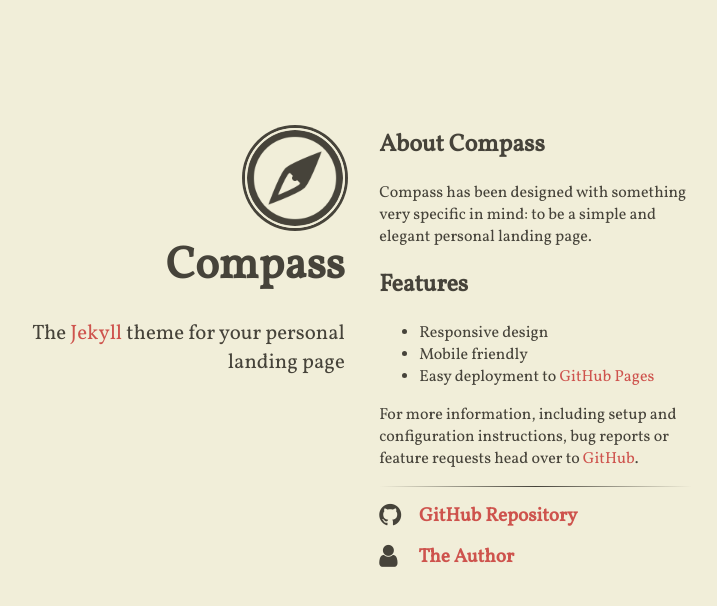
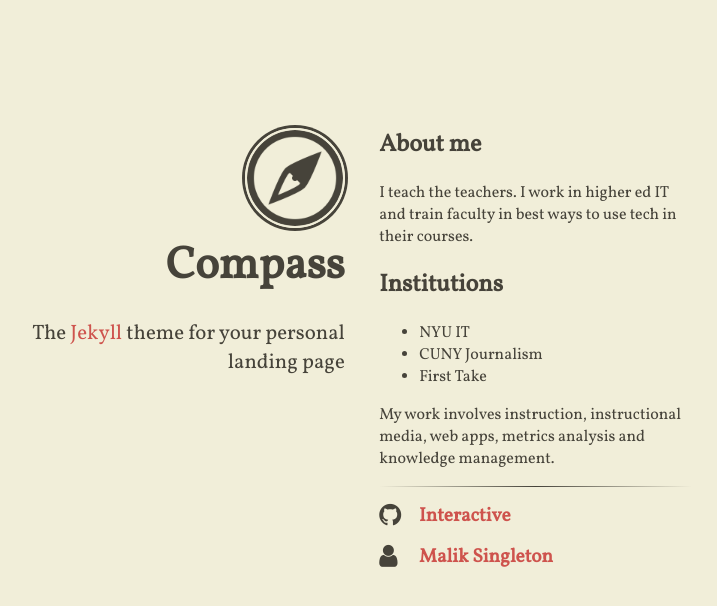
Before and after one commit to mrsingleton/mrsingleton.github.io, a Jekyll site: the page built from index.html, in a window 1280 px wide. Shown: the top 606 px of the page, without its empty margins (288-1005 px from the left). Built offline with Jekyll 4.4.1, drawn with Linux system fonts in a browser that asks for light colours; nearby versions of some CDN libraries.

Commit message:
Update content.html

```diff
--- a/_includes/content.html
+++ b/_includes/content.html
@@ -1,24 +1,24 @@
-<h2>About Compass</h2>
-<p>Compass has been designed with something very specific in mind: to be a simple and elegant personal landing page.</p>
+<h2>About me</h2>
+<p>I teach the teachers. I work in higher ed IT and train faculty in best ways to use tech in their courses.</p>
 
-<h2>Features</h2>
+<h2>Institutions</h2>
 <ul>
-  <li>Responsive design</li>
-  <li>Mobile friendly</li>
-  <li>Easy deployment to <a href="https://pages.github.com/">GitHub Pages</a></li>
+  <li>NYU IT</li>
+  <li>CUNY Journalism</li>
+  <li>First Take</li>
 </ul>
 
-<p>For more information, including setup and configuration instructions, bug reports or feature requests head over to <a href="https://github.com/excentris/compass">GitHub</a>.</p>
+<p>My work involves instruction, instructional media, web apps, metrics analysis and knowledge management.</p>
 
 <hr />
 
 <ul class="fa-ul main-list">
   <li class="main-list-item">
     <span class="fa fa-github fa-lg main-list-item-icon"></span>
-    <a href="https://github.com/excentris/compass">GitHub Repository</a>
+    <a href="https://mrsingleton.github.io/interactive">Interactive</a>
   </li>
   <li class="main-list-item">
     <span class="fa fa-user fa-lg main-list-item-icon"></span>
-    <a href="http://excentris.net">The Author</a>
+    <a href="http://maliksingleton.com">Malik Singleton</a>
   </li>
 </ul>
```
